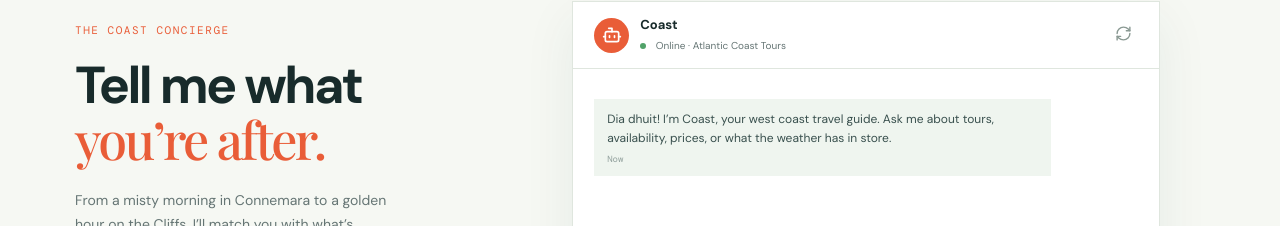
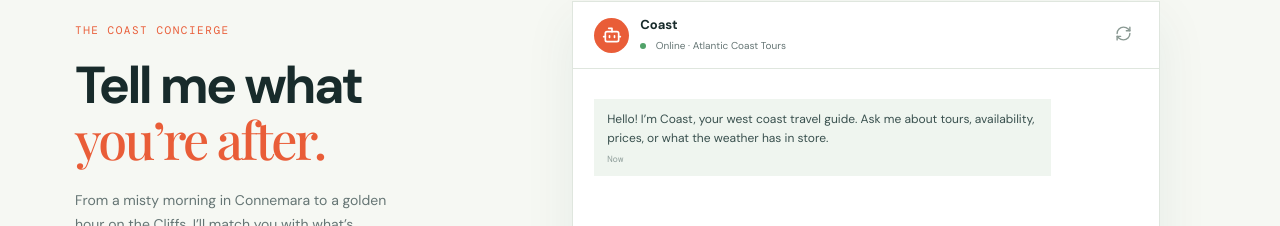
Before and after one commit to Sara-Eltayeb/Atalntic-Tour, a React (Vite) app: page / in a window 1280 px wide. Shown: the part 665-891 px from the top of the page. Built offline with nearby package versions, Linux system fonts and the light colour scheme; no server answers; a web font is replaced by a local one.

Commit message:
Use consistent English greeting

```diff
--- a/src/main.jsx
+++ b/src/main.jsx
@@ -85,7 +85,7 @@ function App() {
   const [tours, setTours] = useState(fallbackTours)
   const [catalogueState, setCatalogueState] = useState('loading')
   const [weather, setWeather] = useState(null)
-  const [messages, setMessages] = useState([{ role: 'assistant', text: 'Dia dhuit! I’m Coast, your west coast travel guide. Ask me about tours, availability, prices, or what the weather has in store.', time: 'Now' }])
+  const [messages, setMessages] = useState([{ role: 'assistant', text: 'Hello! I’m Coast, your west coast travel guide. Ask me about tours, availability, prices, or what the weather has in store.', time: 'Now' }])
   const [input, setInput] = useState('')
   const [loading, setLoading] = useState(false)
 
```
